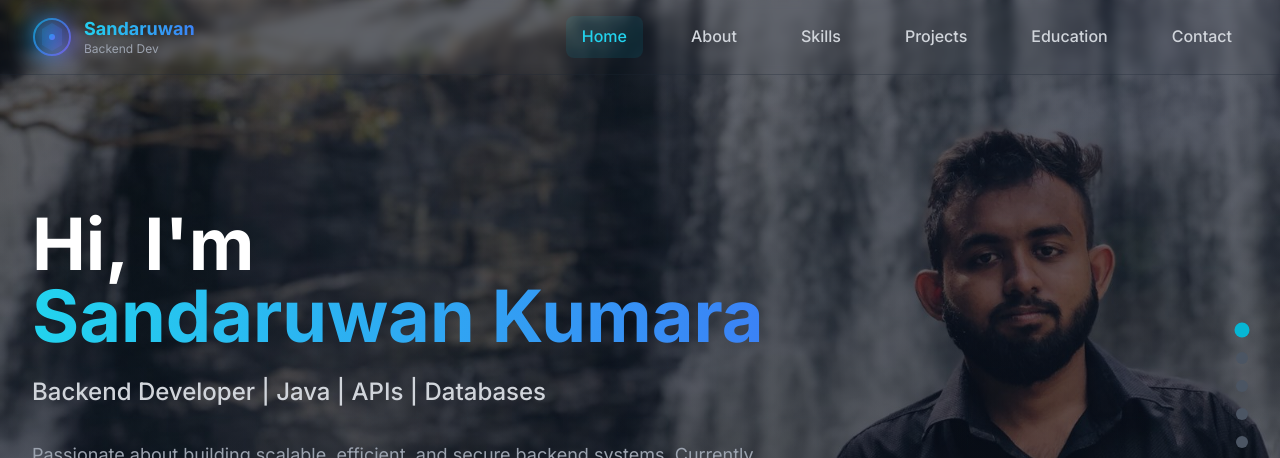
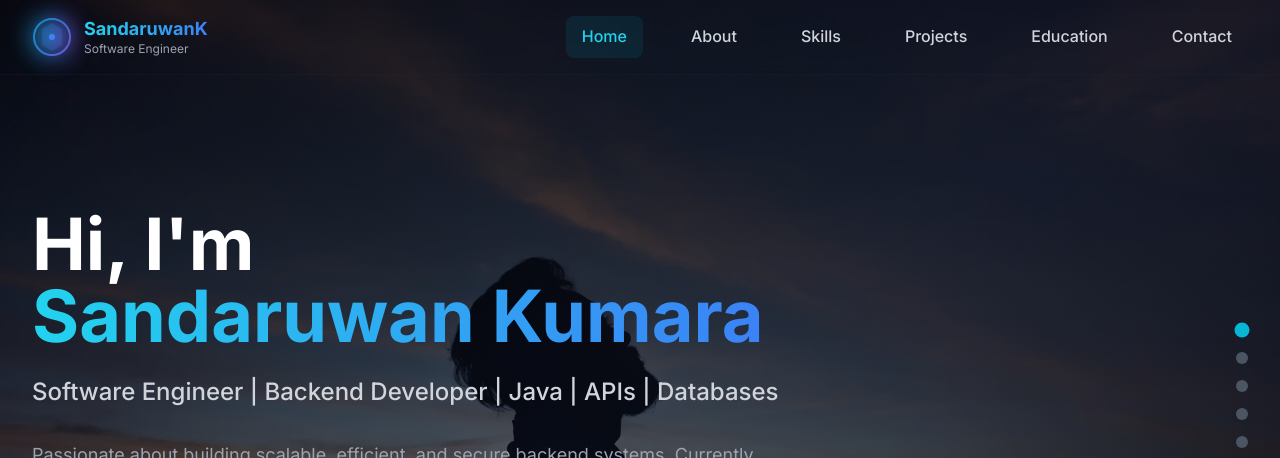
Before and after one commit to SandaruwanK182/MyPortfolio, a React (Vite) app: page / in a window 1280 px wide. Shown: the top 458 px of the page. Built offline with nearby package versions, Linux system fonts and the light colour scheme.

Commit message:
change profile and hero background image

```diff
--- a/index.html
+++ b/index.html
@@ -7,7 +7,7 @@
     <meta name="description" content="M.A.G. Sandaruwan - Backend Developer specializing in Java, Spring Boot, REST APIs, and databases. Currently pursuing Software Engineering at Open University of Sri Lanka." />
     <meta name="keywords" content="Backend Developer, Java, Spring Boot, REST APIs, MySQL, MongoDB, Software Engineering, Sri Lanka" />
     <meta name="author" content="M.A.G. Sandaruwan" />
-    <title>M.A.G. Sandaruwan - Backend Developer | Java | APIs | Databases</title>
+    <title>Sandaruwan Kumara </title>
   </head>
   <body>
     <div id="root"></div>
--- a/src/components/About.jsx
+++ b/src/components/About.jsx
@@ -61,7 +61,7 @@ const About = () => {
               >
                 <div className="relative">
                   <img
-                    src="https://images.unsplash.com/photo-1507003211169-0a1dd7228f2d?ixlib=rb-4.0.3&auto=format&fit=crop&w=320&h=384&q=80"
+                    src="public\myimage.png"
                     alt="M.A.G. Sandaruwan"
                     className="w-80 h-96 rounded-2xl object-cover shadow-2xl ring-2 ring-blue-500/30 group-hover:ring-blue-400/50 transition-all duration-500"
                     onError={(e) => {
--- a/src/components/Hero.jsx
+++ b/src/components/Hero.jsx
@@ -22,7 +22,7 @@ const Hero = () => {
         <div
           className="absolute inset-0 bg-cover bg-center bg-no-repeat"
           style={{
-            backgroundImage: `url('/IMG-20250212-WA0063.jpg')`
+            backgroundImage: `url('/galle.jpg')`
           }}
         />
 
@@ -75,7 +75,7 @@ const Hero = () => {
                   </span>
                 </h1>
                 <p className="text-xl lg:text-2xl text-gray-300 font-medium">
-                  Backend Developer | Java | APIs | Databases
+                  Software Engineer | Backend Developer | Java | APIs | Databases
                 </p>
               </motion.div>
 
--- a/src/components/Navigation.jsx
+++ b/src/components/Navigation.jsx
@@ -138,10 +138,10 @@ const Navigation = () => {
               {/* Brand Text */}
               <div className="flex flex-col">
                 <h1 className="text-lg font-bold gradient-text leading-tight">
-                  Sandaruwan
+                  SandaruwanK
                 </h1>
                 <span className="text-xs text-gray-400 leading-tight">
-                  Backend Dev
+                  Software Engineer
                 </span>
               </div>
             </motion.div>
```
Also changed, not shown: public/galle.jpg (added), public/myimage.png (added).
